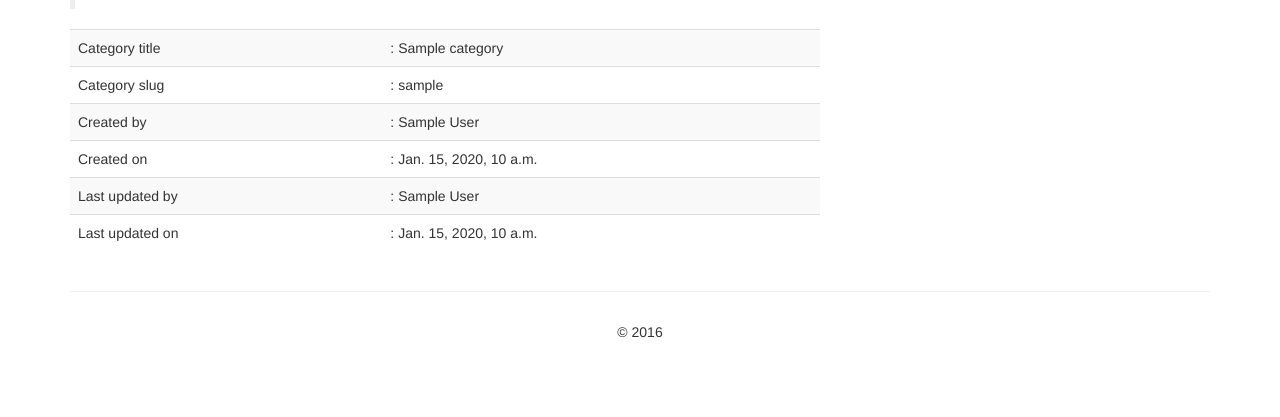
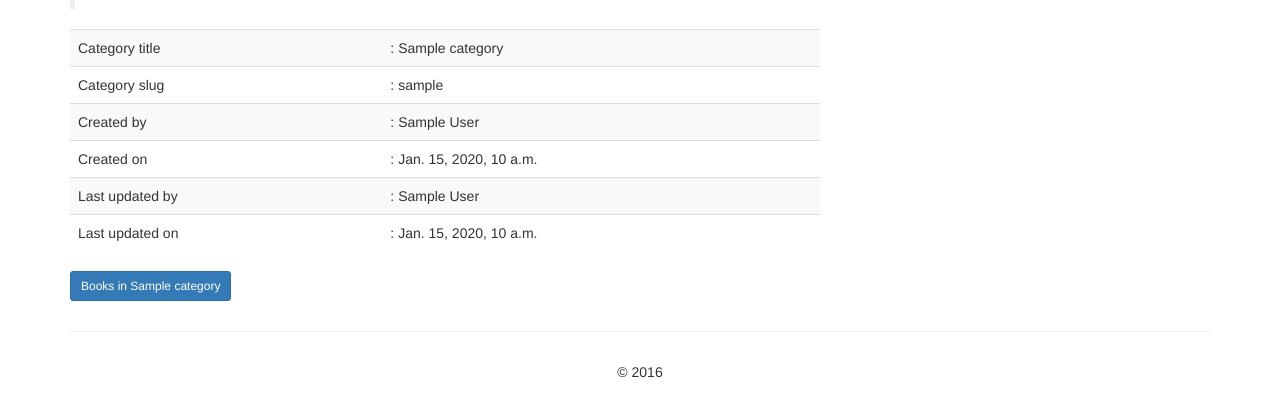
Before and after one commit to tony-joseph/livre, a Django app: template items/templates/items/view-category.html in a window 1280 px wide. Shown: the part 236-653 px from the top of the page. Run offline with Django 3.2, Linux system fonts and the light colour scheme; the template is opened without the code that fills it: values that come from a table or form of the project are taken from there, others are empty; tables that the repository leaves empty hold one stand-in row (values such as "Sample post"); parts of the project's set-up code (start-up, migrations or seed data) failed here and were passed over; some libraries are stand-ins or nearby versions.

Commit message:
Fixes issues with category_books view
- Removes login_required decorator from category_books view.
- Adds link to category_books from view_category template.

```diff
--- a/items/templates/items/view-category.html
+++ b/items/templates/items/view-category.html
@@ -40,10 +40,11 @@
         <td>: {{ category.updated_on }}</td>
     </tr>
 </table>
-{% if user.is_staff %}
 <p>
-    <a href="{% url 'items:edit_category' category.slug %}" class="btn btn-sm btn-primary">Edit</a>
-    <a href="{% url 'items:delete_category' category.slug %}" class="btn btn-sm btn-danger">Delete</a>
+    <a href="{% url 'items:category_books' category.slug %}" class="btn btn-sm btn-primary">Books in {{ category.title }}</a>
+    {% if user.is_staff %}
+    <a href="{% url 'items:edit_category' category.slug %}" class="btn btn-sm btn-default">Edit</a>
+    <a href="{% url 'items:delete_category' category.slug %}" class="btn btn-sm btn-default">Delete</a>
+    {% endif %}
 </p>
-{% endif %}
 {% endblock content %}
--- a/items/views.py
+++ b/items/views.py
@@ -94,7 +94,6 @@ def delete_category(request, slug):
     return redirect(reverse('items:categories'))
 
 
-@login_required
 def category_books(request, slug):
     """View to display paginated list of books in the category."""
 
```
